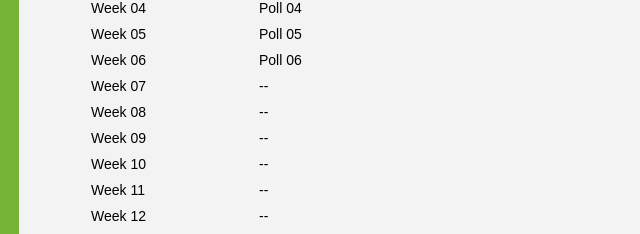
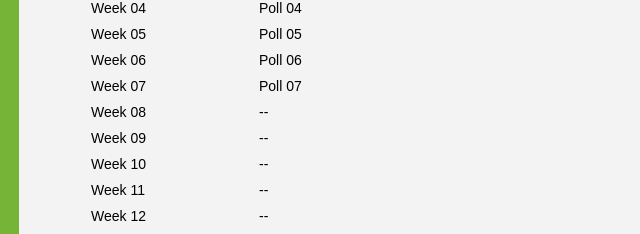
Before and after one commit to cardadfar/stuco_webdev_website, a plain HTML site: page assignments.html in a window 1280 px wide. Shown: the part 475-709 px from the top of the page, 173-813 px from the left. Drawn offline with nearby package versions, Linux system fonts and the light colour scheme.

Commit message:
Update assignments.html

```diff
--- a/assignments.html
+++ b/assignments.html
@@ -66,7 +66,7 @@
 		  </tr>
 		  <tr>
 		    <td>Week 07</td>
-		    <td class='polls poll-01'>--</td>
+		    <td class='polls poll-07'>Poll 07</td>
 		  </tr>
 		  <tr>
 		    <td>Week 08</td>
```
